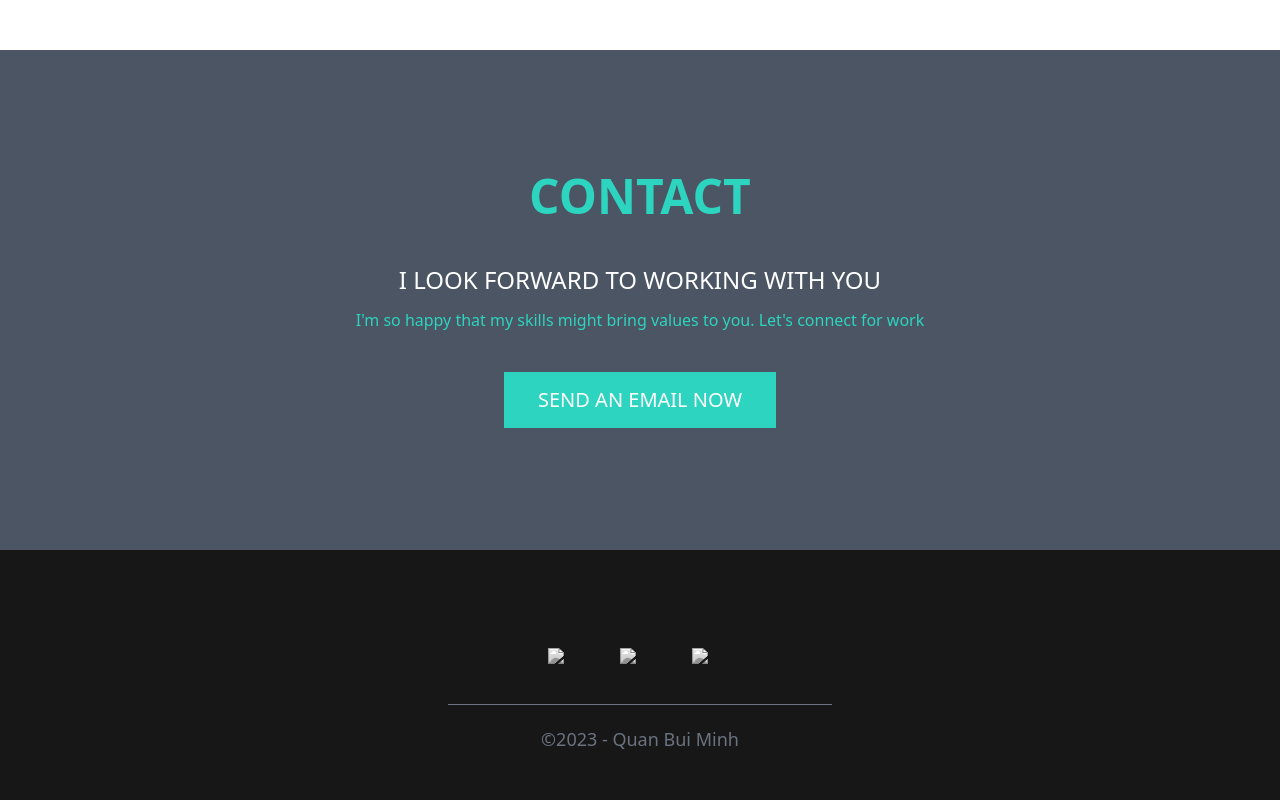
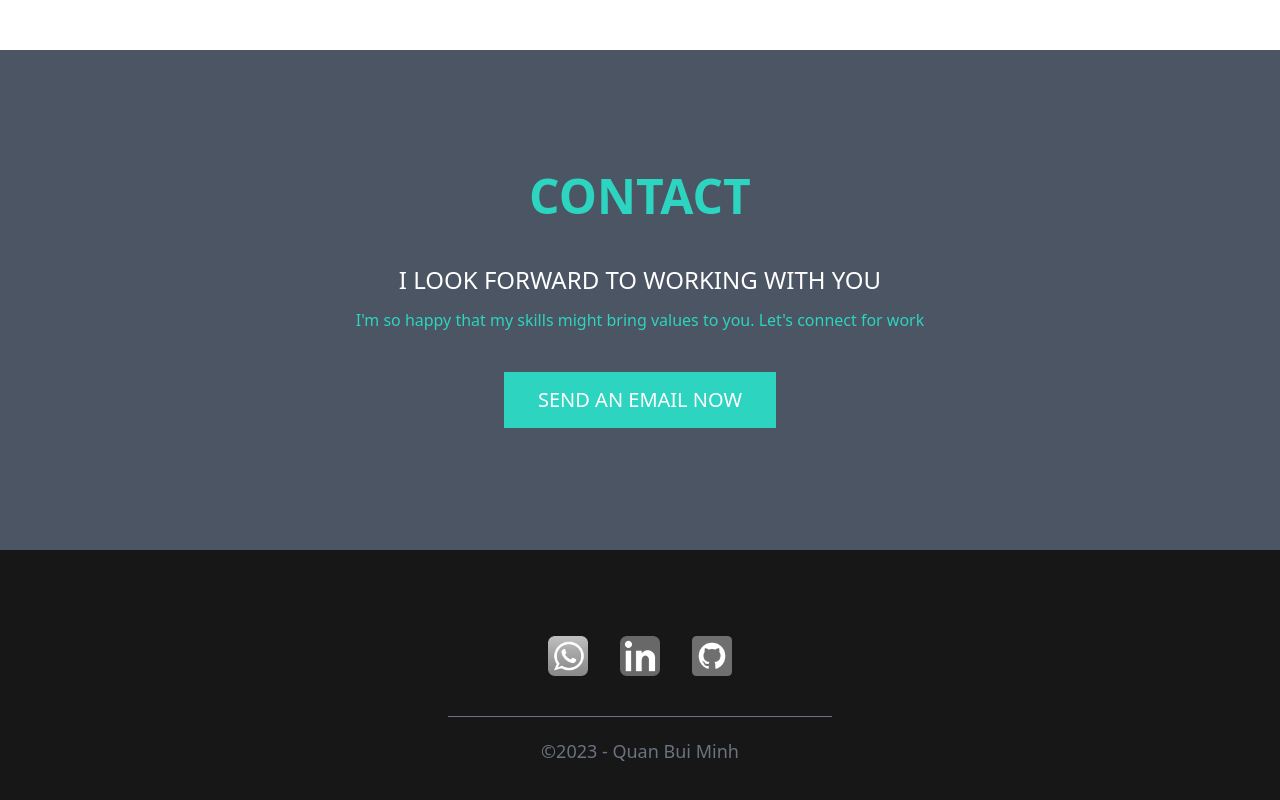
Before and after one commit to WuanBui/WuanBui.github.io, a website built with Vite: page index.html in a window 1280 px wide. Shown: the part 1550-2350 px from the top of the page. Built offline with nearby package versions, Linux system fonts and the light colour scheme; files whose address does not match are found by name.

Commit message:
Images update 14/1-

```diff
--- a/index.html
+++ b/index.html
@@ -142,17 +142,17 @@
         <ul class="flex flex-row">
           <li class="pl-4 pr-4">
             <a href="https://web.whatsapp.com/" target="_blank">
-              <img class="w-10 grayscale" src="whatsapp.png" />
+              <img class="w-10 grayscale" src="/assets/whatsapp.png" />
             </a>
           </li>
           <li class="pl-4 pr-4">
             <a href="n" target="_blank">
-              <img class="w-10 grayscale" src="linkedin.png" />
+              <img class="w-10 grayscale" src="/assets/linkedin.png" />
             </a>
           </li>
           <li class="pl-4 pr-4">
             <a href="https://github.com/WuanBui" target="_blank">
-              <img class="w-10 grayscale" src="github.png" />
+              <img class="w-10 grayscale" src="/assets/github.png" />
             </a>
           </li>
         </ul>
```
Also changed, not shown: public/assets/bg.avif, public/assets/bg2.avif, public/assets/github.png (added), public/assets/linkedin.png (added), public/assets/whatsapp.png (added).
